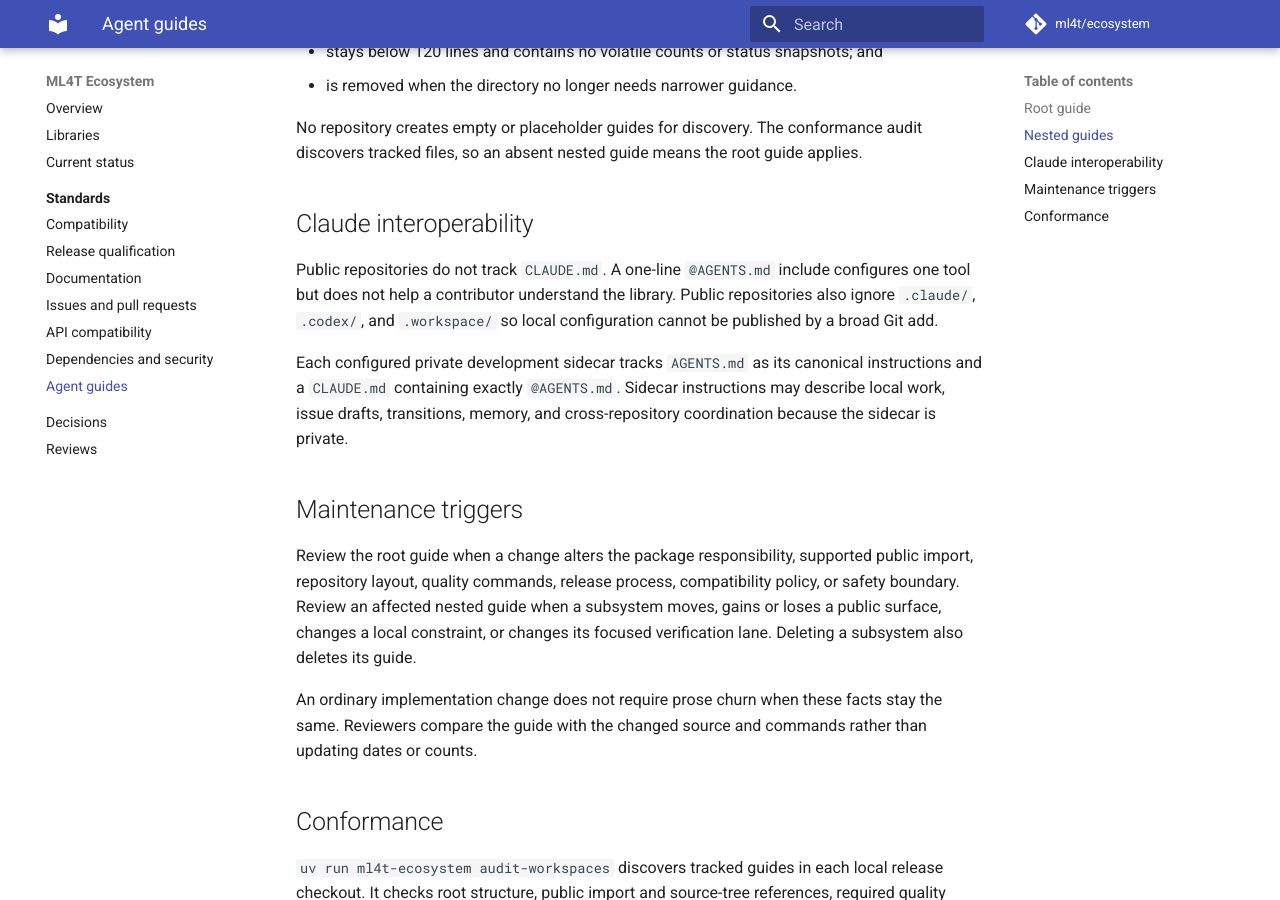
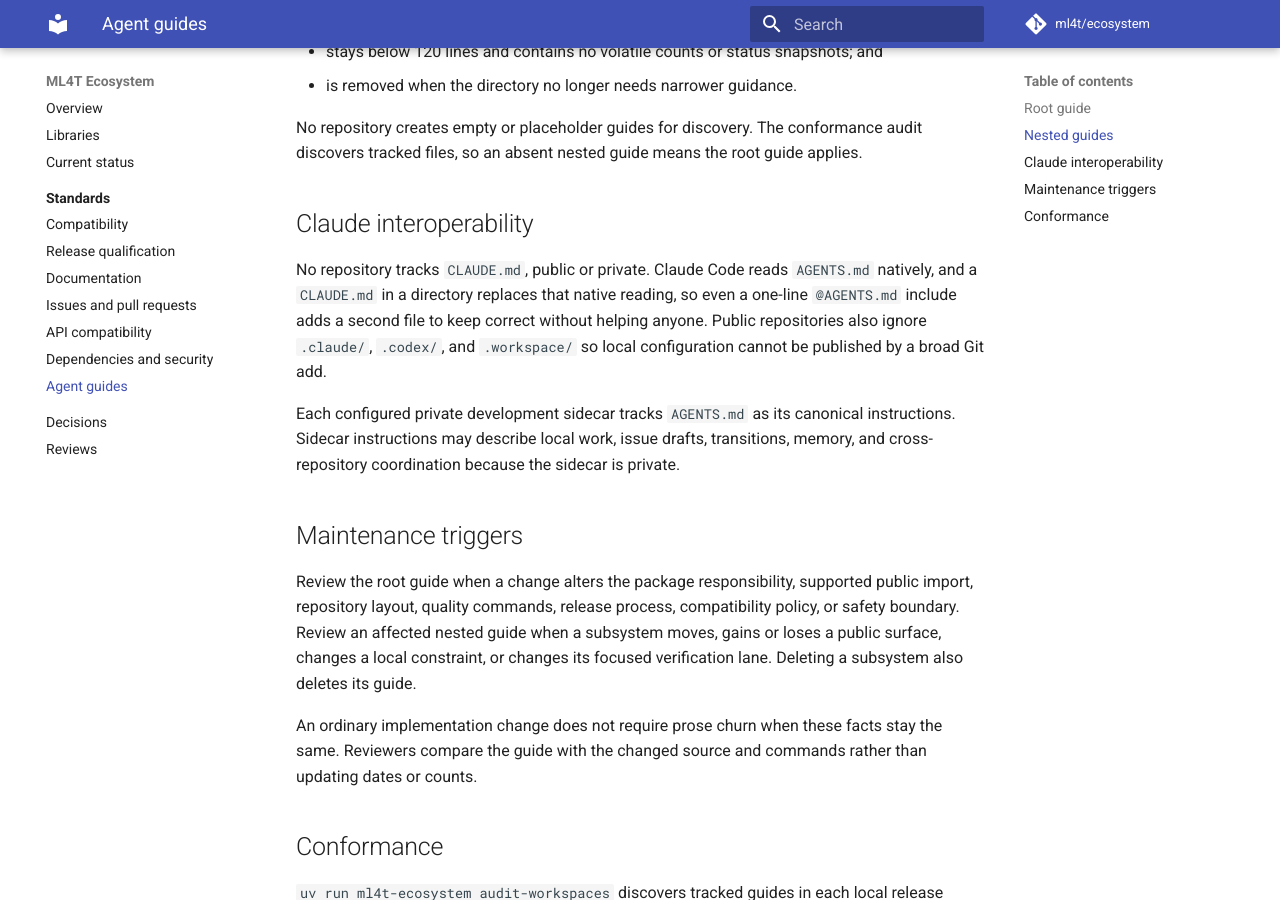
Before and after one commit to ml4t/ecosystem, an MkDocs documentation site: the page built from docs/standards/agent-guides.md, in a window 1280 px wide and 900 px high, scrolled down 946 px. Built offline with MkDocs 1.6.1 and Material for MkDocs 9.7.7, drawn with Linux system fonts in a browser that asks for light colours; comment, search, counter and statistics services are not loaded.

Commit message:
Sidecars no longer track CLAUDE.md; audit rejects one instead of requiring it
Claude Code reads AGENTS.md natively, so the one-line @AGENTS.md include in each
development sidecar only duplicated it, and any CLAUDE.md overrides the native
reading. sidecar.file.CLAUDE.md becomes sidecar.no-claude-md. Decision 0016
records the change; the agent-guide and release-qualification standards follow.

```diff
--- a/docs/standards/agent-guides.md
+++ b/docs/standards/agent-guides.md
@@ -37,13 +37,15 @@ tracked files, so an absent nested guide means the root guide applies.
 
 ## Claude interoperability
 
-Public repositories do not track `CLAUDE.md`. A one-line `@AGENTS.md` include configures one tool but
-does not help a contributor understand the library. Public repositories also ignore `.claude/`,
-`.codex/`, and `.workspace/` so local configuration cannot be published by a broad Git add.
+No repository tracks `CLAUDE.md`, public or private. Claude Code reads `AGENTS.md` natively, and
+a `CLAUDE.md` in a directory replaces that native reading, so even a one-line `@AGENTS.md` include
+adds a second file to keep correct without helping anyone. Public repositories also ignore
+`.claude/`, `.codex/`, and `.workspace/` so local configuration cannot be published by a broad Git
+add.
 
-Each configured private development sidecar tracks `AGENTS.md` as its canonical instructions and a
-`CLAUDE.md` containing exactly `@AGENTS.md`. Sidecar instructions may describe local work, issue
-drafts, transitions, memory, and cross-repository coordination because the sidecar is private.
+Each configured private development sidecar tracks `AGENTS.md` as its canonical instructions.
+Sidecar instructions may describe local work, issue drafts, transitions, memory, and
+cross-repository coordination because the sidecar is private.
 
 ## Maintenance triggers
 
```
Also changed, not shown: decisions/0016-no-sidecar-claude-md.md (added, +24 -0 lines), docs/standards/release-qualification.md (+1 -1 lines), 3 other files.
